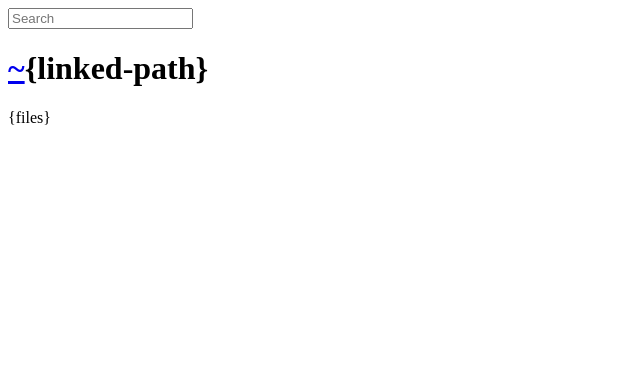
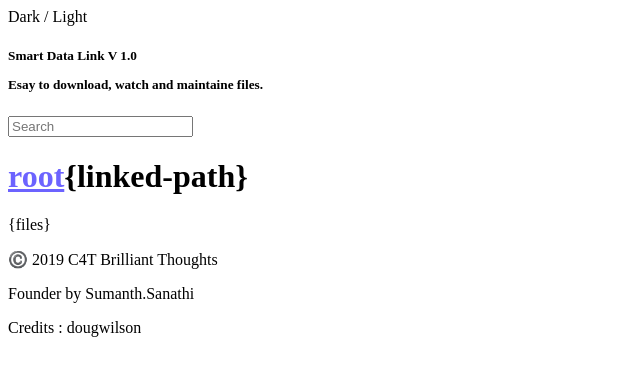
Before and after one commit to expressjs/serve-index, a website: page public/directory.html in a window 1280 px wide. Shown: the whole page, without its empty margins (0-640 px from the left). Drawn offline with Linux system fonts and the light colour scheme.

Commit message:
Update directory.html
Please update this file . I added on this ui changes.

```diff
--- a/public/directory.html
+++ b/public/directory.html
@@ -1,9 +1,23 @@
+<!--
+  Author: SUMANTH S
+-->
+
 <!DOCTYPE html>
-<html>
+<body id="body" class="light-mode">
+<mat-button style="cursor: pointer" type="button" name="dark_light" onclick="toggleDarkLight()" title="Only for reading content">Dark / Light</mat-button>
+
+<div class="div-flex">
+      <h5 class="build-tittle">
+          Smart Data Link <mar class="history">V 1.0</mar>
+          <p class="build-tittle-tag">Esay to download, watch and maintaine files.</p>
+        </h5>
+</div>
+<html >
   <head>
+
     <meta charset='utf-8'>
     <meta name="viewport" content="width=device-width, initial-scale=1.0, maximum-scale=1.0, user-scalable=no" />
-    <title>listing directory {directory}</title>
+    <title>Smart Data Link {directory}</title>
     <style>{style}</style>
     <script>
       function $(id){
@@ -72,11 +86,27 @@
       });
     </script>
   </head>
-  <body class="directory">
-    <input id="search" type="text" placeholder="Search" autocomplete="off" />
-    <div id="wrapper">
-      <h1><a href="/">~</a>{linked-path}</h1>
-      {files}
+
+</div>
+      <body class="directory">
+          <input id="search" type="text" placeholder="Search" autocomplete="off" />
+          <div id="wrapper">
+            <h1><a href="/" style="color:#6C63FF">root</a>{linked-path}</h1>
+            {files}
+        </body>
+</html>
+<!-- Footer -->
+    <body>
+        <div class="footer">
+          <p class="octicon octicon-code" >©️ 2019 C4T Brilliant Thoughts</p>
+          <p> Founder by Sumanth.Sanathi</p>
+		  <p>Credits : dougwilson</p>
+
     </div>
-  </body>
-</html>
+<script>function toggleDarkLight() {
+    var body = document.getElementById("body");
+    var currentClass = body.className;
+    body.className = currentClass == "dark-mode" ? "light-mode" : "dark-mode";
+  }</script>
+
+    </body>
```
